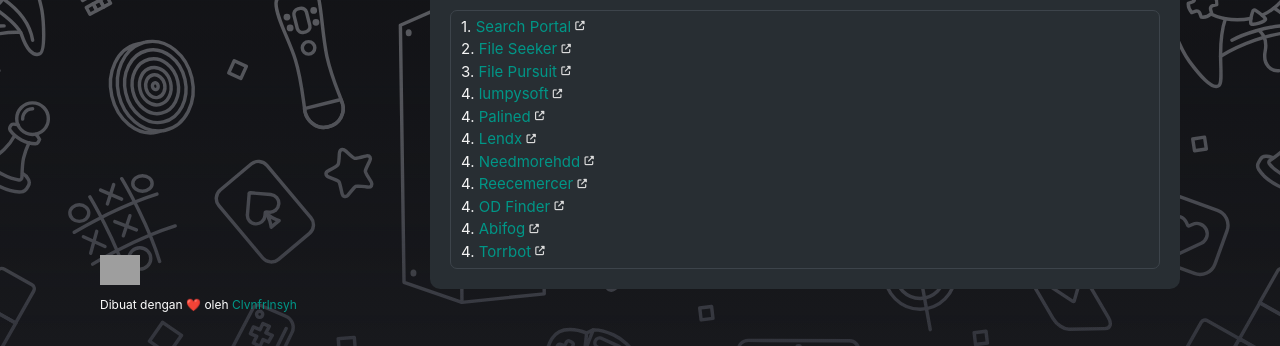
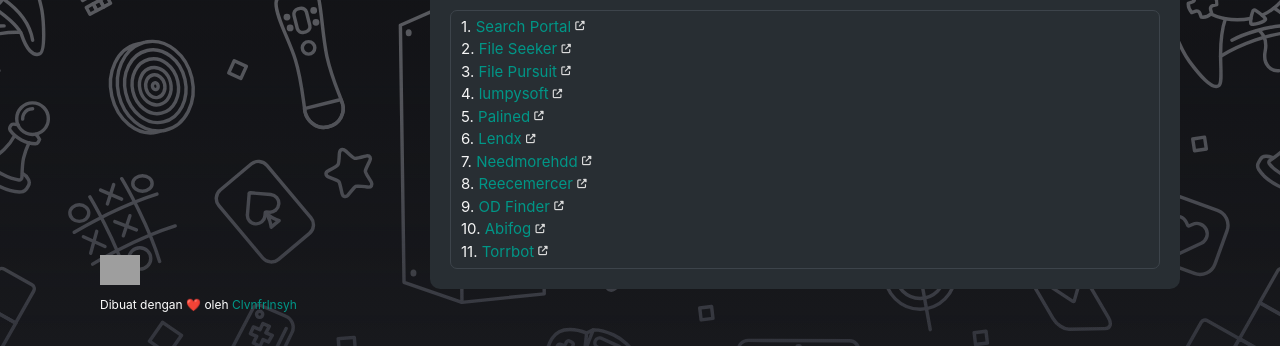
Before and after one commit to Unknown240/coba, a Jekyll site: the page built from index.html, in a window 1280 px wide and 900 px high, scrolled down 2534 px. Shown: the part 551-897 px from the top of the window. Built offline with Jekyll 4.4.1, drawn with Linux system fonts in a browser that asks for light colours; grey boxes are pictures that could not be loaded.

Commit message:
Update index.html

```diff
--- a/index.html
+++ b/index.html
@@ -153,12 +153,12 @@ layout: default
     2. <a href="{{ 'https://file-extension.net/seeker/' | relative_url }}">File Seeker</a> <i class="fa-solid fa-up-right-from-square fa-2xs" style="color: #dcdcdc"></i><br>
     3. <a href="{{ 'https://filepursuit.com/' | relative_url }}">File Pursuit</a> <i class="fa-solid fa-up-right-from-square fa-2xs" style="color: #dcdcdc"></i><br>
     4. <a href="{{ 'https://lumpysoft.com/' | relative_url }}">lumpysoft</a> <i class="fa-solid fa-up-right-from-square fa-2xs" style="color: #dcdcdc"></i><br>
-    4. <a href="{{ 'http://palined.com/search/' | relative_url }}">Palined</a> <i class="fa-solid fa-up-right-from-square fa-2xs" style="color: #dcdcdc"></i><br>
-    4. <a href="{{ 'http://lendx.org/' | relative_url }}">Lendx</a> <i class="fa-solid fa-up-right-from-square fa-2xs" style="color: #dcdcdc"></i><br>
-    4. <a href="{{ 'https://doyou.needmorehdd.space/' | relative_url }}">Needmorehdd</a> <i class="fa-solid fa-up-right-from-square fa-2xs" style="color: #dcdcdc"></i><br>
-    4. <a href="{{ 'https://open-directories.reecemercer.dev/' | relative_url }}">Reecemercer</a> <i class="fa-solid fa-up-right-from-square fa-2xs" style="color: #dcdcdc"></i><br>
-    4. <a href="{{ 'https://odfinder.github.io/' | relative_url }}">OD Finder</a> <i class="fa-solid fa-up-right-from-square fa-2xs" style="color: #dcdcdc"></i><br>
-    4. <a href="{{ 'https://opendirsearch.abifog.com/' | relative_url }}">Abifog</a> <i class="fa-solid fa-up-right-from-square fa-2xs" style="color: #dcdcdc"></i><br>
-    4. <a href="{{ 'http://torrbot.com/' | relative_url }}">Torrbot</a> <i class="fa-solid fa-up-right-from-square fa-2xs" style="color: #dcdcdc"></i>
+    5. <a href="{{ 'http://palined.com/search/' | relative_url }}">Palined</a> <i class="fa-solid fa-up-right-from-square fa-2xs" style="color: #dcdcdc"></i><br>
+    6. <a href="{{ 'http://lendx.org/' | relative_url }}">Lendx</a> <i class="fa-solid fa-up-right-from-square fa-2xs" style="color: #dcdcdc"></i><br>
+    7. <a href="{{ 'https://doyou.needmorehdd.space/' | relative_url }}">Needmorehdd</a> <i class="fa-solid fa-up-right-from-square fa-2xs" style="color: #dcdcdc"></i><br>
+    8. <a href="{{ 'https://open-directories.reecemercer.dev/' | relative_url }}">Reecemercer</a> <i class="fa-solid fa-up-right-from-square fa-2xs" style="color: #dcdcdc"></i><br>
+    9. <a href="{{ 'https://odfinder.github.io/' | relative_url }}">OD Finder</a> <i class="fa-solid fa-up-right-from-square fa-2xs" style="color: #dcdcdc"></i><br>
+    10. <a href="{{ 'https://opendirsearch.abifog.com/' | relative_url }}">Abifog</a> <i class="fa-solid fa-up-right-from-square fa-2xs" style="color: #dcdcdc"></i><br>
+    11. <a href="{{ 'http://torrbot.com/' | relative_url }}">Torrbot</a> <i class="fa-solid fa-up-right-from-square fa-2xs" style="color: #dcdcdc"></i>
   </div>
 </div>
```
